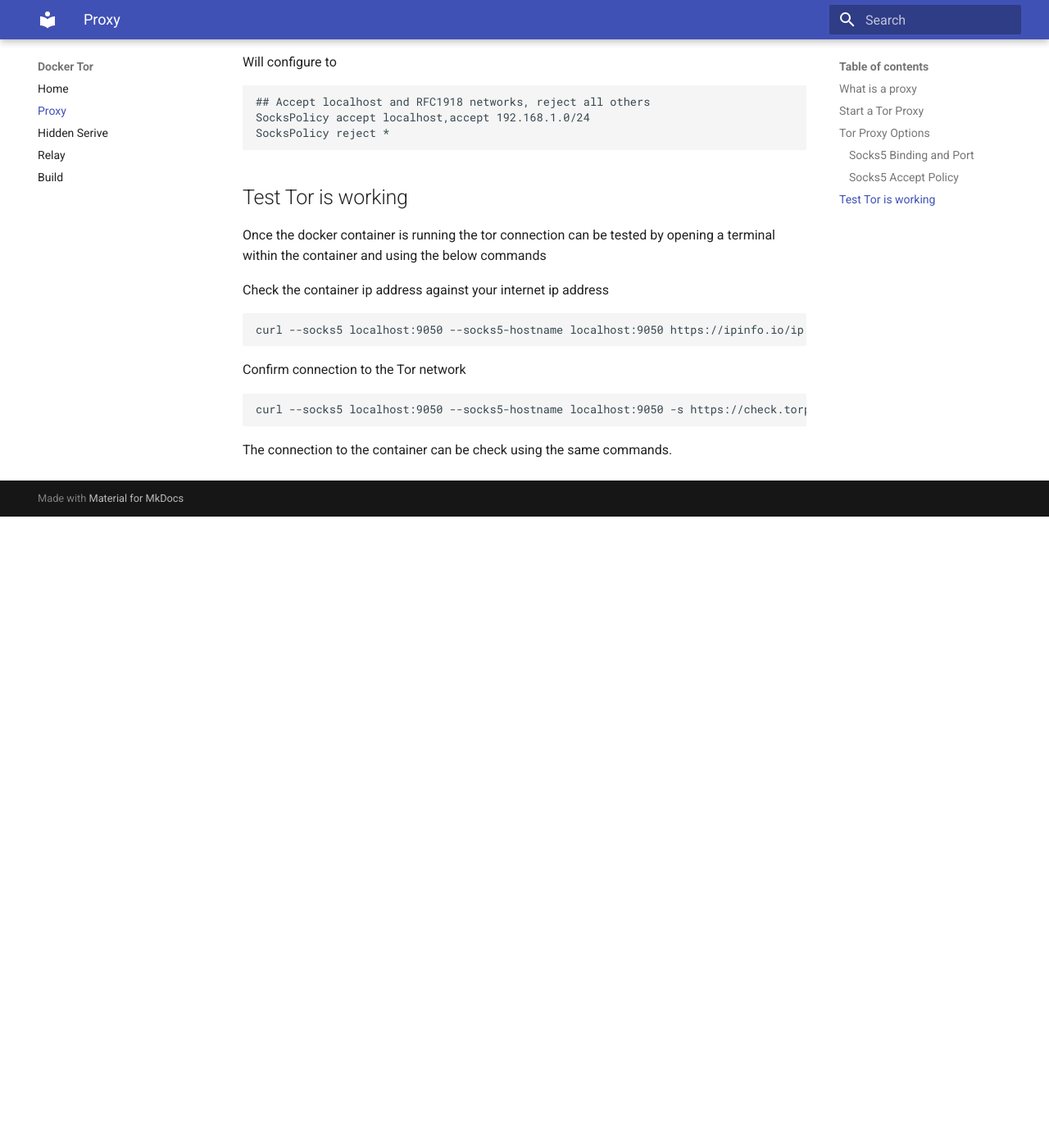
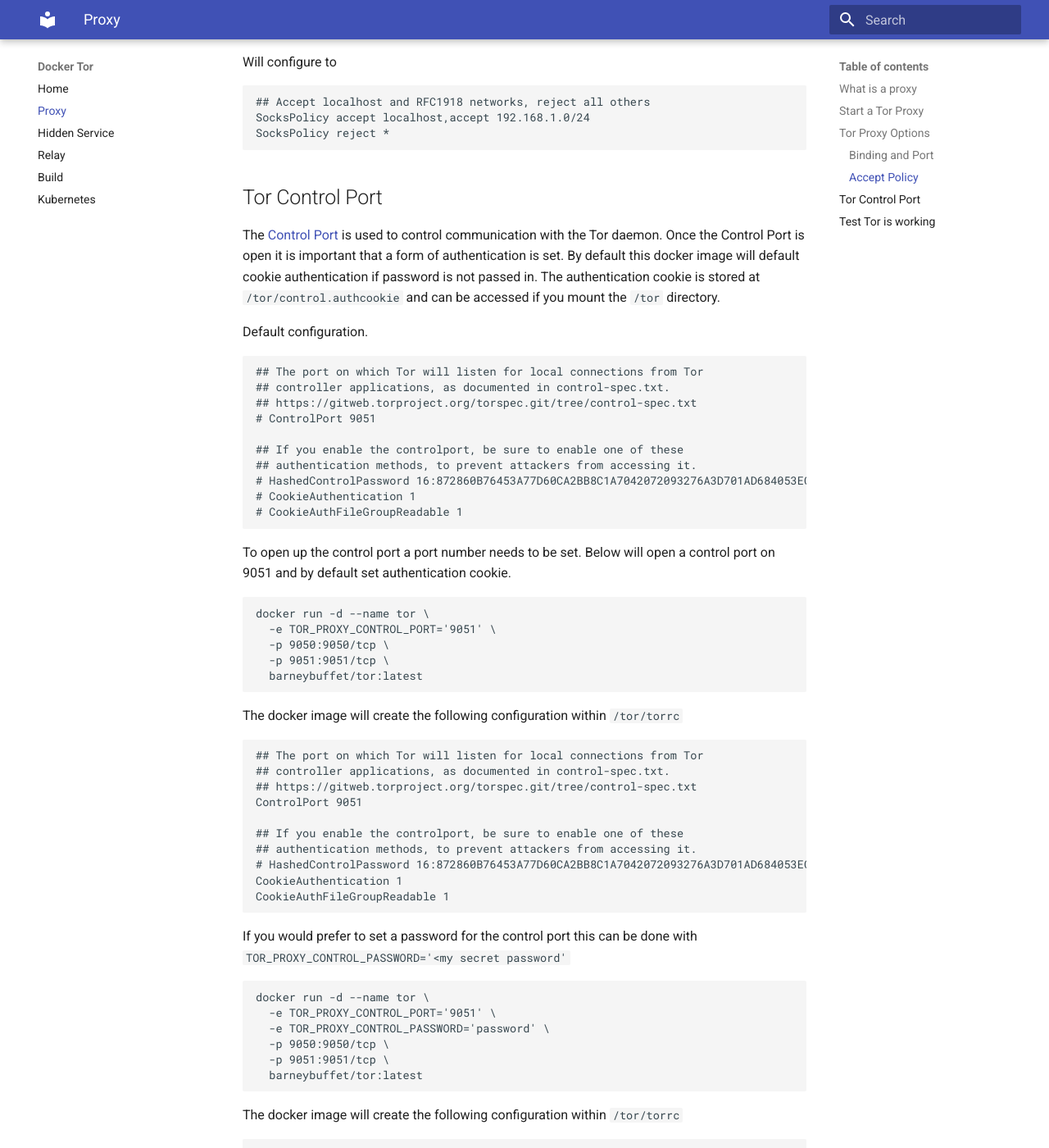
Before and after one commit to BarneyBuffet/docker-tor, an MkDocs documentation site: the page built from docs/proxy.md, in a window 1280 px wide and 1400 px high, scrolled down 2528 px. Shown: the whole window at 82% size. Built offline with MkDocs 1.6.1 and Material for MkDocs 9.7.7, drawn with Linux system fonts in a browser that asks for light colours; before the commit the page ends 3158 px from its top, so only the background shows below that; some of the changed text lies outside the part shown.

Commit message:
Update docs

````diff
--- a/docs/proxy.md
+++ b/docs/proxy.md
@@ -28,7 +28,7 @@
 
 The following environmental (configuration) options are available when configuring the Socks5 proxy:
 
-### Socks5 Binding and Port
+### Binding and Port
 
 This image configures by default a proxy binding of all ips through `0.0.0.0` and a port of `9050` (the tor default port). Access to the proxy is restricted to RFC1918](https://datatracker.ietf.org/doc/html/rfc1918#section-3) local network IP addresses through accept policies discussed below. The socks5 binding and port will be set to `SocksPort 0` if `TOR_PROXY=false`, disabling the tor proxy client.
 
@@ -60,7 +60,7 @@
   barneybuffet/tor:latest
 ```
 
-### Socks5 Accept Policy
+### Accept Policy
 
 Tor will allow/deny SOCKS requests based on IP address. By default this image will accept the localhost and all connections from [RFC1918](https://datatracker.ietf.org/doc/html/rfc1918#section-3) local network IP addresses. All other IP address will be rejected.
 
@@ -112,6 +112,76 @@
 SocksPolicy reject *
 ```
 
+## Tor Control Port
+
+The [Control Port](https://gitweb.torproject.org/torspec.git/tree/control-spec.txt) is used to control communication with the Tor daemon. Once the Control Port is open it is important that a form of authentication is set. By default this docker image will default cookie authentication if password is not passed in. The authentication cookie is stored at `/tor/control.authcookie` and can be accessed if you mount the `/tor` directory.
+
+Default configuration.
+
+```bash
+## The port on which Tor will listen for local connections from Tor
+## controller applications, as documented in control-spec.txt.
+## https://gitweb.torproject.org/torspec.git/tree/control-spec.txt
+# ControlPort 9051
+
+## If you enable the controlport, be sure to enable one of these
+## authentication methods, to prevent attackers from accessing it.
+# HashedControlPassword 16:872860B76453A77D60CA2BB8C1A7042072093276A3D701AD684053EC4C
+# CookieAuthentication 1
+# CookieAuthFileGroupReadable 1
+```
+
+To open up the control port a port number needs to be set. Below will open a control port on 9051 and by default set authentication cookie.
+
+```bash
+docker run -d --name tor \
+  -e TOR_PROXY_CONTROL_PORT='9051' \
+  -p 9050:9050/tcp \
+  -p 9051:9051/tcp \
+  barneybuffet/tor:latest
+```
+
+The docker image will create the following configuration within `/tor/torrc`
+
+```bash
+## The port on which Tor will listen for local connections from Tor
+## controller applications, as documented in control-spec.txt.
+## https://gitweb.torproject.org/torspec.git/tree/control-spec.txt
+ControlPort 9051
+
+## If you enable the controlport, be sure to enable one of these
+## authentication methods, to prevent attackers from accessing it.
+# HashedControlPassword 16:872860B76453A77D60CA2BB8C1A7042072093276A3D701AD684053EC4C
+CookieAuthentication 1
+CookieAuthFileGroupReadable 1
+```
+
+If you would prefer to set a password for the control port this can be done with `TOR_PROXY_CONTROL_PASSWORD='<my secret password'`
+
+```bash
+docker run -d --name tor \
+  -e TOR_PROXY_CONTROL_PORT='9051' \
+  -e TOR_PROXY_CONTROL_PASSWORD='password' \
+  -p 9050:9050/tcp \
+  -p 9051:9051/tcp \
+  barneybuffet/tor:latest
+```
+
+The docker image will create the following configuration within `/tor/torrc`
+
+```bash
+## The port on which Tor will listen for local connections from Tor
+## controller applications, as documented in control-spec.txt.
+## https://gitweb.torproject.org/torspec.git/tree/control-spec.txt
+ControlPort 9051
+
+## If you enable the controlport, be sure to enable one of these
+## authentication methods, to prevent attackers from accessing it.
+HashedControlPassword 16:872860B76453A77D60CA2BB8C1A7042072093276A3D701AD684053EC4C
+#CookieAuthentication 1
+#CookieAuthFileGroupReadable 1
+```
+
 ## Test Tor is working
 
 Once the docker container is running the tor connection can be tested by opening a terminal within the container and using the below commands
--- a/mkdocs.yml
+++ b/mkdocs.yml
@@ -5,6 +5,7 @@
 nav:
     - Home: index.md
     - Proxy: proxy.md
-    - Hidden Serive: service.md
+    - Hidden Service: service.md
     - Relay: relay.md
     - Build: build.md
+    - Kubernetes: kubernetes.md
````
Also changed, not shown: docs/index.md (+14 -8 lines), docs/kubernetes.md (added, +17 -0 lines), 1 other file.
